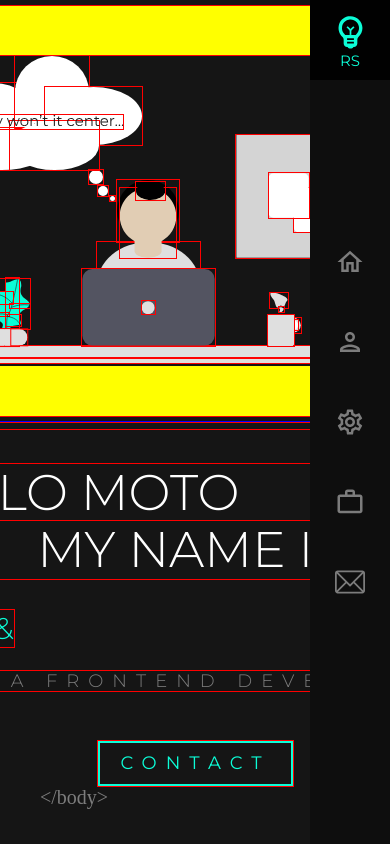
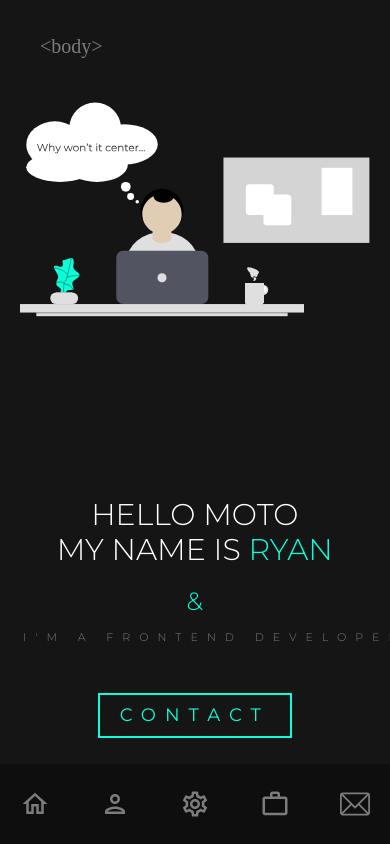
Before and after one commit to ryasan/portfolio_v3, a Gatsby site: page / in a window 390 px wide. Built offline with nearby package versions, Linux system fonts and the light colour scheme; Gatsby itself is replaced by a stand-in of ours; a web font is replaced by a local one.

Commit message:
progress: made hero look better on mobile

```diff
--- a/src/components/hero/hero.scss
+++ b/src/components/hero/hero.scss
@@ -7,11 +7,6 @@
   justify-content: center;
   position: fixed;
   width: 100%;
-  outline: 1px solid red;
-
-  * {
-    outline: 1px solid red;
-  }
 }
 
 .hero__inner {
@@ -35,14 +30,12 @@
 
   &--left {
     position: relative;
-    outline: 1px solid red;
   }
 
   &--right {
     align-items: center;
     flex-direction: column;
     justify-content: center;
-    outline: 1px solid blue;
   }
 
   @media (max-width: $mobile) {
@@ -82,11 +75,21 @@
     position: absolute;
     right: -5rem;
   }
+
+  @media (max-width: $mobile) {
+    font-size: 3rem;
+    text-align: center;
+  }
 }
 
 .hero__title-newline {
   display: block;
   text-align: right;
+
+  @media (max-width: $mobile) {
+    font-size: 3rem;
+    text-align: center;
+  }
 }
 
 .hero__name {
@@ -95,9 +98,16 @@
 
 .hero__title-ampersand {
   color: $teal;
+  display: block;
   font-size: 3rem;
   font-weight: inherit;
   margin-left: 10rem;
+
+  @media (max-width: $mobile) {
+    font-size: 2.5rem;
+    margin: 0;
+    text-align: center;
+  }
 }
 
 .hero__subtitle {
@@ -108,21 +118,27 @@
   margin-bottom: 0;
   margin-left: 5rem;
   white-space: nowrap;
+
+  @media (max-width: $mobile) {
+    font-size: 1.1rem;
+    text-align: center;
+  }
 }
 
 .hero__svg-container {
-  border: 50px solid yellow;
   transform: translateY(5rem);
   width: 100%;
 
   @media (max-width: $mobile) {
-    transform: initial;
+    left: 50%;
+    position: absolute;
+    top: 50%;
+    transform: translate(-50%, -50%);
+    width: 35rem;
+  }
 
-    svg {
-      // height: 10rem;
-      object-fit: contain;
-      // width: 10rem;
-    }
+  svg {
+    width: 100%;
   }
 }
 
--- a/src/components/layout.scss
+++ b/src/components/layout.scss
@@ -11,7 +11,7 @@
     left: 4rem;
     position: fixed;
     top: 3.5rem;
-    z-index: 5;
+    z-index: 10;
   }
 
   &::after {
@@ -22,6 +22,6 @@
     font-size: 2rem;
     left: 4rem;
     position: fixed;
-    z-index: 5;
+    z-index: 10;
   }
 }
--- a/src/components/navbar/navbar.scss
+++ b/src/components/navbar/navbar.scss
@@ -13,6 +13,15 @@
   top: 0;
   width: 8rem;
   z-index: 9999;
+
+  @media (max-width: $mobile) {
+    bottom: 0;
+    flex-direction: row;
+    height: 8rem;
+    right: initial;
+    top: initial;
+    width: 100%;
+  }
 }
 
 .nav__nav-list {
@@ -21,6 +30,11 @@
   top: 50%;
   transform: translateY(-50%);
   width: 100%;
+
+  @media (max-width: $mobile) {
+    display: flex;
+    justify-content: center;
+  }
 }
 
 .nav__nav-item {
@@ -39,6 +53,7 @@
   display: flex;
   height: 8rem;
   justify-content: center;
+  width: 8rem;
 }
 
 .nav__icon {
@@ -56,6 +71,10 @@
   height: 8rem;
   justify-content: center;
   width: 100%;
+
+  @media (max-width: $mobile) {
+    display: none;
+  }
 }
 
 .nav__logo-text {
```
